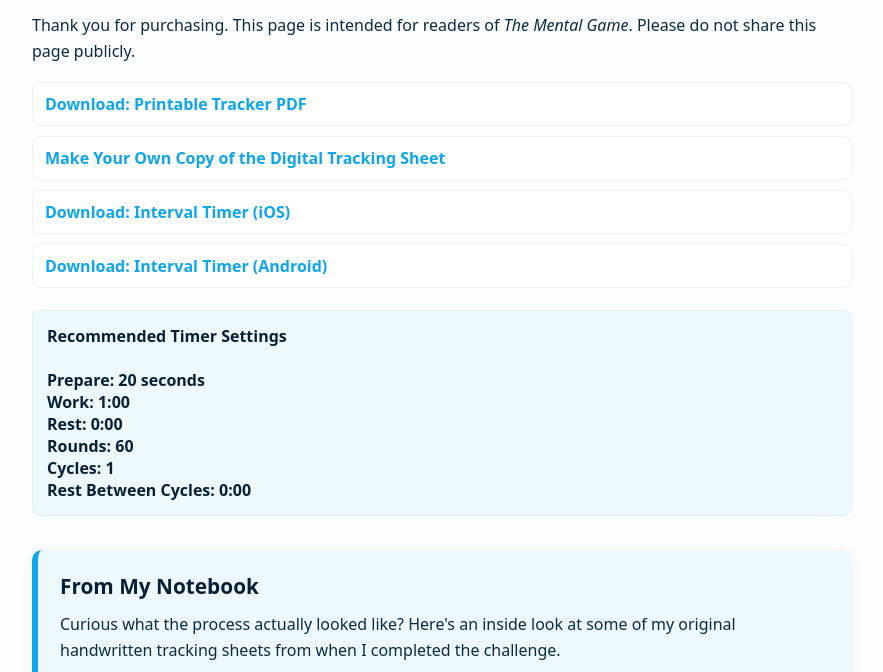
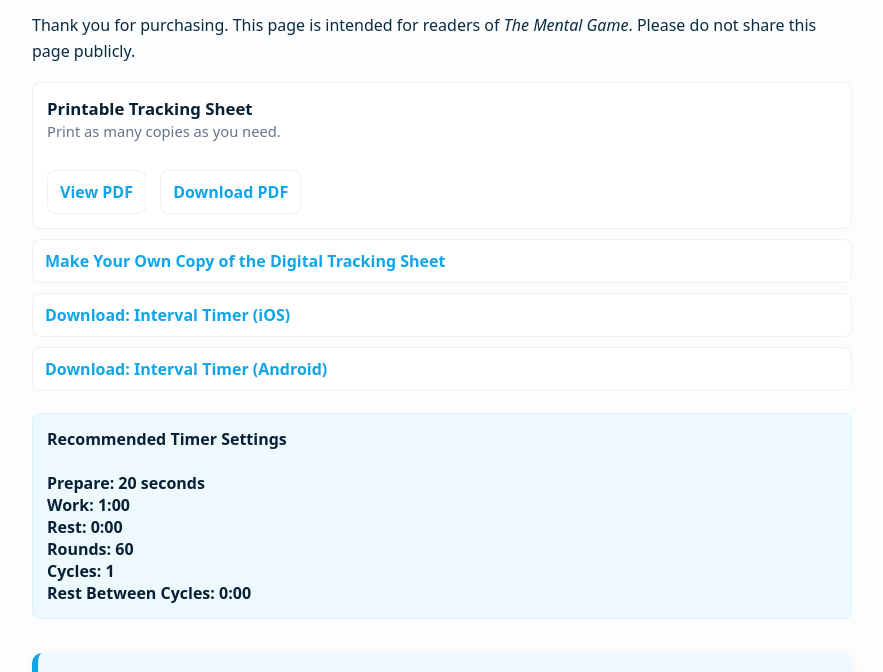
Before and after one commit to swreese/mental-game-500, a plain HTML site: page mg500-access-7f3k9x.html in a window 1280 px wide. Shown: the part 82-754 px from the top of the page, without its empty margins (198-1081 px from the left). Drawn offline with Linux system fonts and the light colour scheme.

Commit message:
Update mg500-access-7f3k9x.html

```diff
--- a/mg500-access-7f3k9x.html
+++ b/mg500-access-7f3k9x.html
@@ -84,6 +84,19 @@
   background:#0284c7;
 }
 
+.file-group{
+  background:#fff;
+  border:1px solid rgba(6,21,33,0.06);
+  border-radius:8px;
+  padding:14px;
+}
+
+.file-group .file{
+  display:inline-block;
+  margin-right:10px;
+  margin-top:6px;
+}
+
 .footer-note{
   margin-top:24px;
   color:#475569;
@@ -111,9 +124,33 @@
   </p>
 
   <nav class="links" aria-label="Downloads">
-    <a class="file" href="mental-game-printable-tracker.pdf" download>
-      Download: Printable Tracker PDF
+
+  <div class="file-group">
+
+    <strong style="font-size:1.05rem;">Printable Tracking Sheet</strong><br>
+
+    <span style="color:#64748b;font-size:.92rem;">
+      Print as many copies as you need.
+    </span>
+
+    <br><br>
+
+    <a
+      class="file"
+      href="mental-game-printable-tracker.pdf"
+      target="_blank"
+      rel="noopener">
+      View PDF
     </a>
+
+    <a
+      class="file"
+      href="mental-game-printable-tracker.pdf"
+      download>
+      Download PDF
+    </a>
+
+  </div>
 
     <a class="file" href="https://docs.google.com/spreadsheets/d/1gyA4p8bzfzj1vpdD1UFG19A35NPyIiypi_9PXAdfJjw/copy" target="_blank" rel="noopener">
       Make Your Own Copy of the Digital Tracking Sheet
```
Lines whose indentation alone changed are shown as unchanged.
